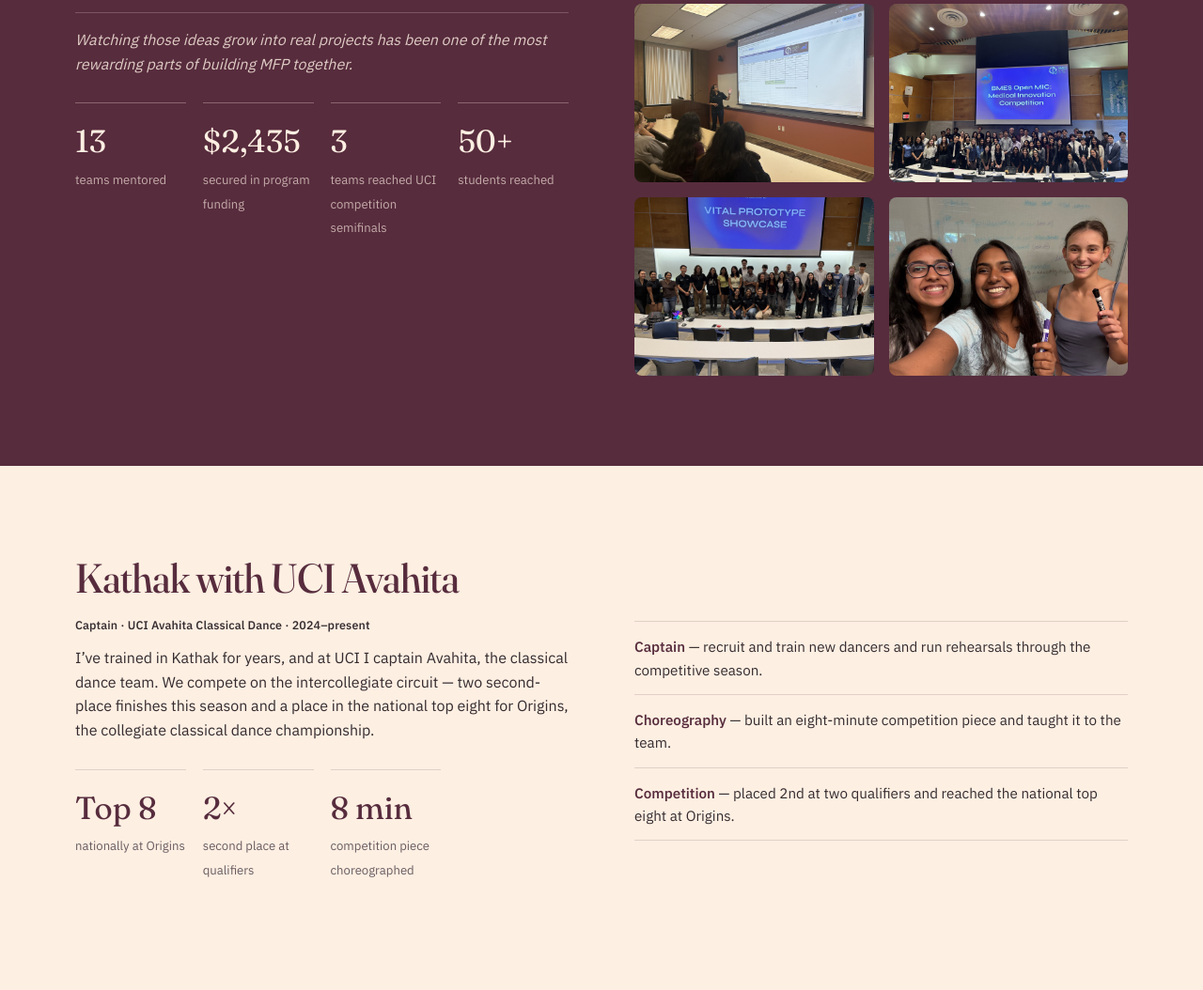
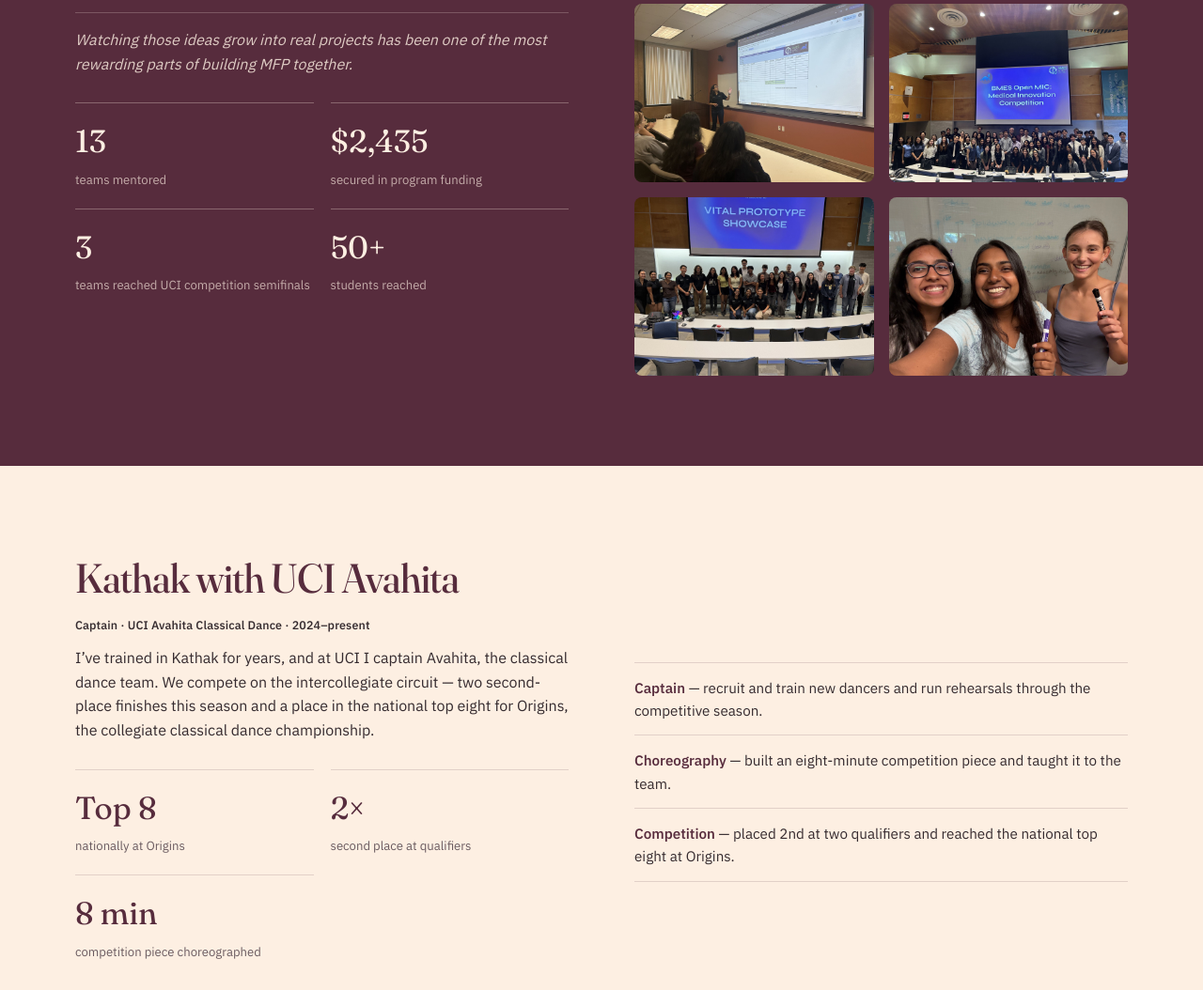
Before and after one commit to amritakaurbedi/amrita-portfolio, a plain HTML site: page index.html in a window 1280 px wide. Shown: the part 5587-6641 px from the top of the page at 94% size. Drawn offline with Linux system fonts and the light colour scheme.

Commit message:
Lay out MFP stats as 2x2
Co-Authored-By: Claude Sonnet 5 <noreply@anthropic.com>
Claude-Session: https://claude.ai/code/session_01WAStgDGXXHUp8Y5Wn7pUZ8

```diff
--- a/styles.css
+++ b/styles.css
@@ -262,8 +262,7 @@ p  { margin-top: 0; }
 .lead-copy > p { color: rgba(253, 239, 226, .82); }
 .metrics { display: grid; grid-template-columns: repeat(3, 1fr); gap: 18px; margin: 28px 0 26px; }
 .lead-note { font-style: italic; margin-top: 16px; padding-top: 16px; border-top: 1px solid rgba(253, 239, 226, .22); color: rgba(253, 239, 226, .7); }
-.lead-copy .metrics { grid-template-columns: repeat(4, 1fr); }
-@media (max-width: 760px) { .lead-copy .metrics { grid-template-columns: repeat(2, 1fr); } }
+.lead-copy .metrics { grid-template-columns: repeat(2, 1fr); }
 .metrics div { border-top: 1px solid rgba(253, 239, 226, .3); padding-top: 14px; }
 .metrics strong { display: block; color: var(--cream); font-family: var(--display); font-size: 2.1rem; font-weight: 420; font-variation-settings: "SOFT" 20, "WONK" 1, "opsz" 40; }
 .metrics span { color: rgba(253, 239, 226, .66); font-size: .82rem; line-height: 1.35; }
```
